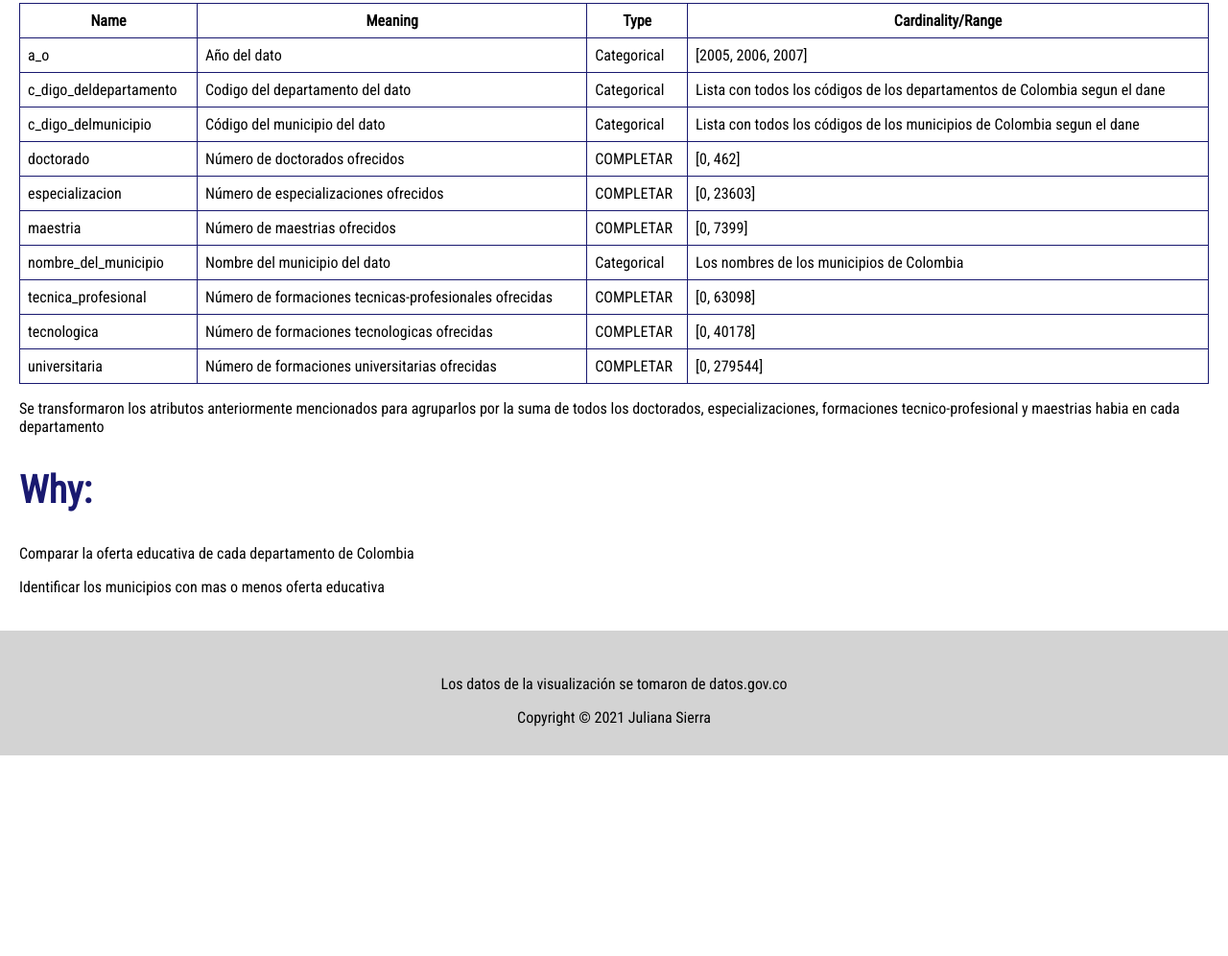
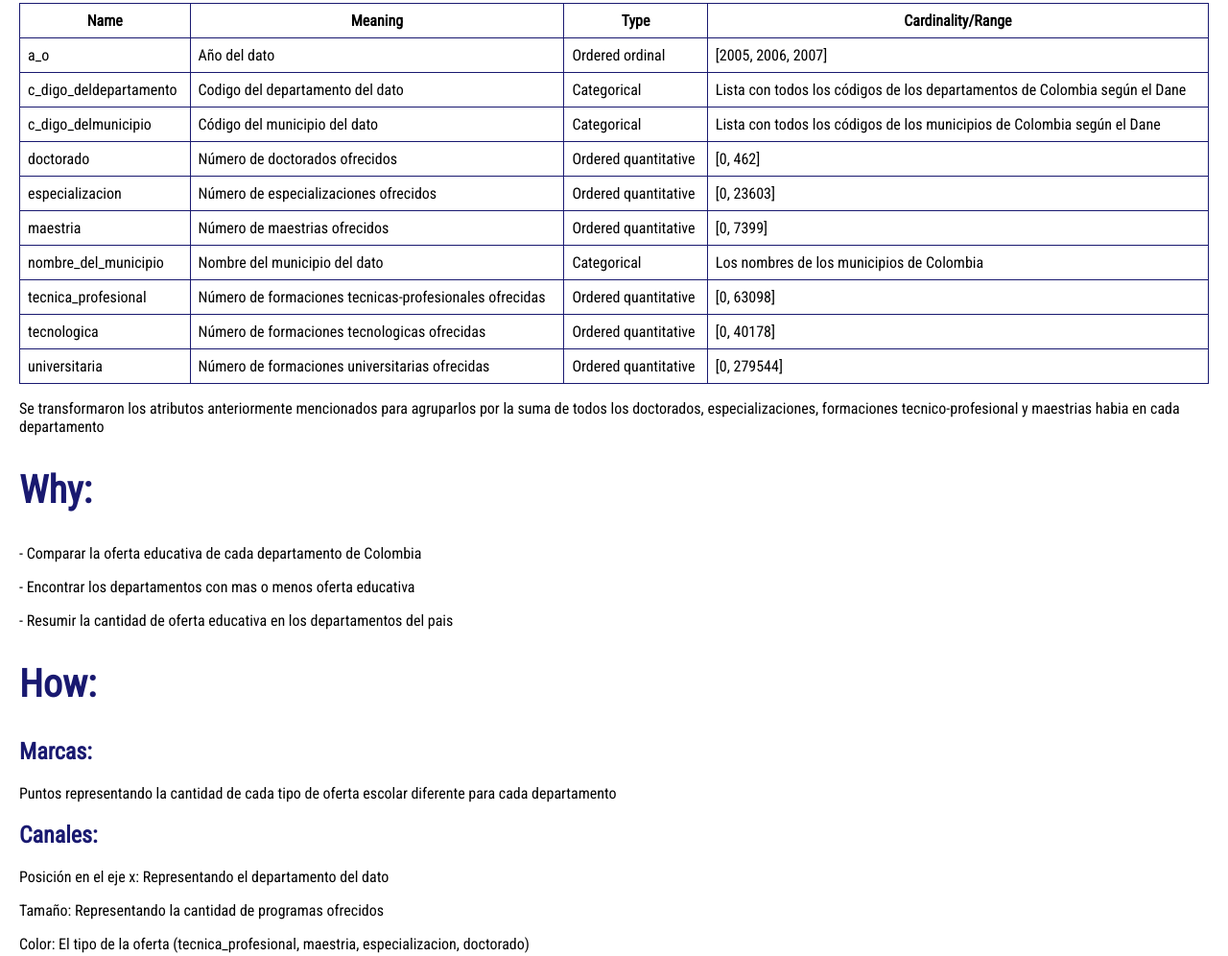
Before and after one commit to julianasierra97/educacionColombia, a plain HTML site: page index.html in a window 1280 px wide. Shown: the part 674-1670 px from the top of the page at 96% size. Before the commit the page ends 1461 px from the top, so only its background shows below. Drawn offline with nearby package versions, Linux system fonts and the light colour scheme; no server answers; a web font is replaced by a local one.

Commit message:
Add dataViz Description

```diff
--- a/index.html
+++ b/index.html
@@ -33,37 +33,37 @@
         <tr>
             <td>a_o</td>
             <td>Año del dato</td>
-                <td>Categorical</td>
+            <td>Ordered ordinal</td>
             <td>[2005, 2006, 2007]</td>
         </tr>
         <tr>
             <td>c_digo_deldepartamento</td>
             <td>Codigo del departamento del dato</td>
             <td>Categorical</td>
-                <td>Lista con todos los códigos de los departamentos de Colombia segun el dane</td>
+            <td>Lista con todos los códigos de los departamentos de Colombia según el Dane</td>
         </tr>
         <tr>
             <td>c_digo_delmunicipio</td>
             <td>Código del municipio del dato</td>
             <td>Categorical</td>
-                <td>Lista con todos los códigos de los municipios de Colombia segun el dane</td>
+            <td>Lista con todos los códigos de los municipios de Colombia según el Dane</td>
         </tr>
         <tr>
             <td>doctorado</td>
             <td>Número de doctorados ofrecidos</td>
-                <td>COMPLETAR</td>
+            <td>Ordered  quantitative</td>
             <td>[0, 462]</td>
         </tr>
         <tr>
             <td>especializacion</td>
             <td>Número de especializaciones ofrecidos</td>
-                <td>COMPLETAR</td>
+            <td>Ordered  quantitative</td>
             <td>[0, 23603]</td>
         </tr>
         <tr>
             <td>maestria</td>
             <td>Número de maestrias ofrecidos</td>
-                <td>COMPLETAR</td>
+            <td>Ordered  quantitative</td>
             <td>[0, 7399]</td>
         </tr>
         <tr>
@@ -75,26 +75,35 @@
         <tr>
             <td>tecnica_profesional</td>
             <td>Número de formaciones tecnicas-profesionales ofrecidas</td>
-                <td>COMPLETAR</td>
+            <td>Ordered  quantitative</td>
             <td>[0, 63098]</td>
         </tr>
         <tr>
             <td>tecnologica</td>
             <td>Número de formaciones tecnologicas ofrecidas</td>
-                <td>COMPLETAR</td>
+            <td>Ordered  quantitative</td>
             <td>[0, 40178]</td>
         </tr>
         <tr>
             <td>universitaria</td>
             <td>Número de formaciones universitarias ofrecidas</td>
-                <td>COMPLETAR</td>
+            <td>Ordered  quantitative</td>
             <td>[0, 279544]</td>
         </tr>
     </table>
     <p>Se transformaron los atributos anteriormente mencionados para agruparlos por la suma de todos los doctorados, especializaciones, formaciones tecnico-profesional y maestrias habia en cada departamento</p>
     <h1>Why:</h1>
-        <p>Comparar la oferta educativa de cada departamento de Colombia</p>
-        <p>Identificar los municipios con mas o menos oferta educativa</p>
+    <p>- Comparar la oferta educativa de cada departamento de Colombia</p>
+    <p>- Encontrar los departamentos con mas o menos oferta educativa</p>
+    <p>- Resumir la cantidad de oferta educativa en los departamentos del pais</p>
+    <h1>How: </h1>
+    <h2> Marcas: </h2>
+    <p> Puntos representando la cantidad de cada tipo de oferta escolar diferente para cada departamento</p>
+    <h2> Canales: </h2>
+    <p> Posición en el eje x: Representando el departamento del dato</p>
+    <p> Tamaño: Representando la cantidad de programas ofrecidos</p>
+    <p> Color: El tipo de la oferta (tecnica_profesional, maestria, especializacion, doctorado)</p>
+
 </section>
 <footer>
     <p class="text-muted mb-0 py-2">Los datos de la visualización se tomaron de datos.gov.co</p>
```
Lines whose indentation alone changed are shown as unchanged.
